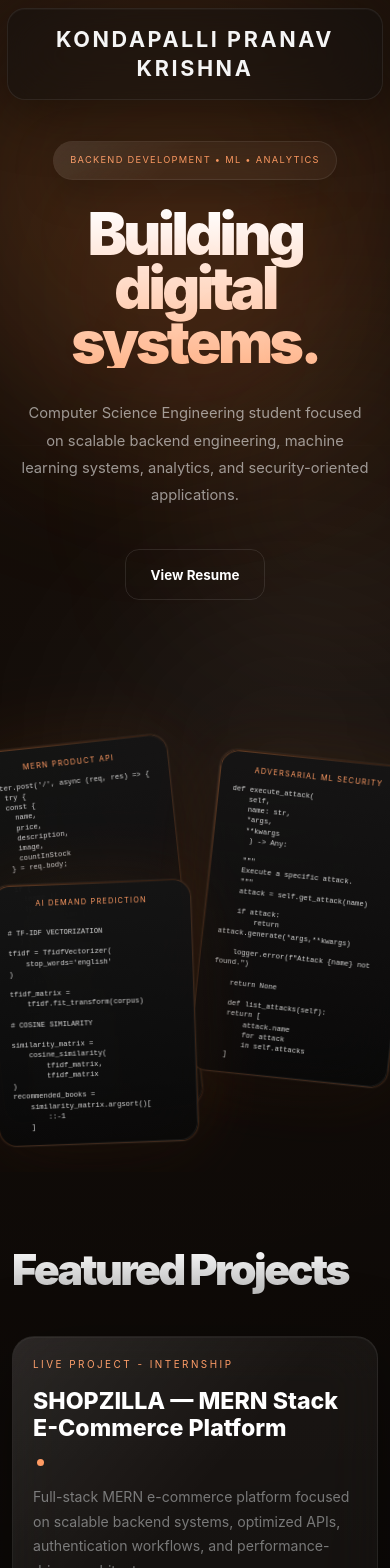
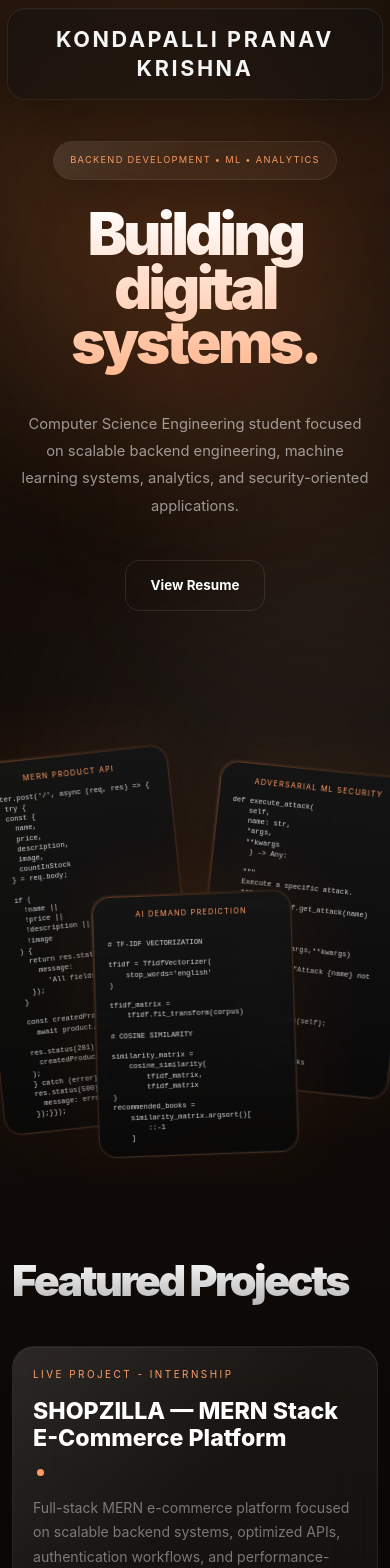
Before and after one commit to pranavkrishna31/pranav-portfolio, a React (Vite) app: page / in a window 390 px wide. Shown: the top 1568 px of the page. Built offline with nearby package versions, Linux system fonts and the light colour scheme.

Commit message:
final mobile ui updates

```diff
--- a/src/App.css
+++ b/src/App.css
@@ -790,7 +790,9 @@ align-items: center;
 
   font-weight: 900;
 
-  line-height: 0.84;
+  line-height: 0.94;
+
+padding-bottom: 0.18em;
 
   letter-spacing: -0.08em;
 
@@ -862,29 +864,7 @@ align-items: center;
 
 /* FLOATING GLASS LINE */
 
-.hero-section::before {
-  content: "";
-
-  position: absolute;
-
-  top: 38%;
-
-  left: -10%;
-
-  width: 120%;
-
-  height: 1px;
-
-  background:
-    linear-gradient(
-      90deg,
-      transparent,
-      rgba(255,255,255,0.08),
-      transparent
-    );
-
-  opacity: 0.5;
-}
+
 
 /* MOBILE */
 
@@ -1965,11 +1945,17 @@ rgba(255,140,66,0.12);
   }
 
 .code-card-3 {
+
   top: 250px !important;
 
   left: 50% !important;
 
-  margin-left: -100px;
+  transform:
+    translateX(-50%)
+    rotate(-2deg) !important;
+
+  margin-left: 0 !important;
+
 }
 
   /* SECTION SPACING */
@@ -2386,6 +2372,11 @@ rgba(255,140,66,0.12);
 }
 
 .build-btn {
+
+  border: none;
+
+outline: none;
+
   position: relative;
 
   display: inline-flex;
@@ -2407,7 +2398,7 @@ rgba(255,140,66,0.12);
       #ff6b2c
     );
 
-  color: #050505;
+  color: white;
 
   font-weight: 700;
 
```
